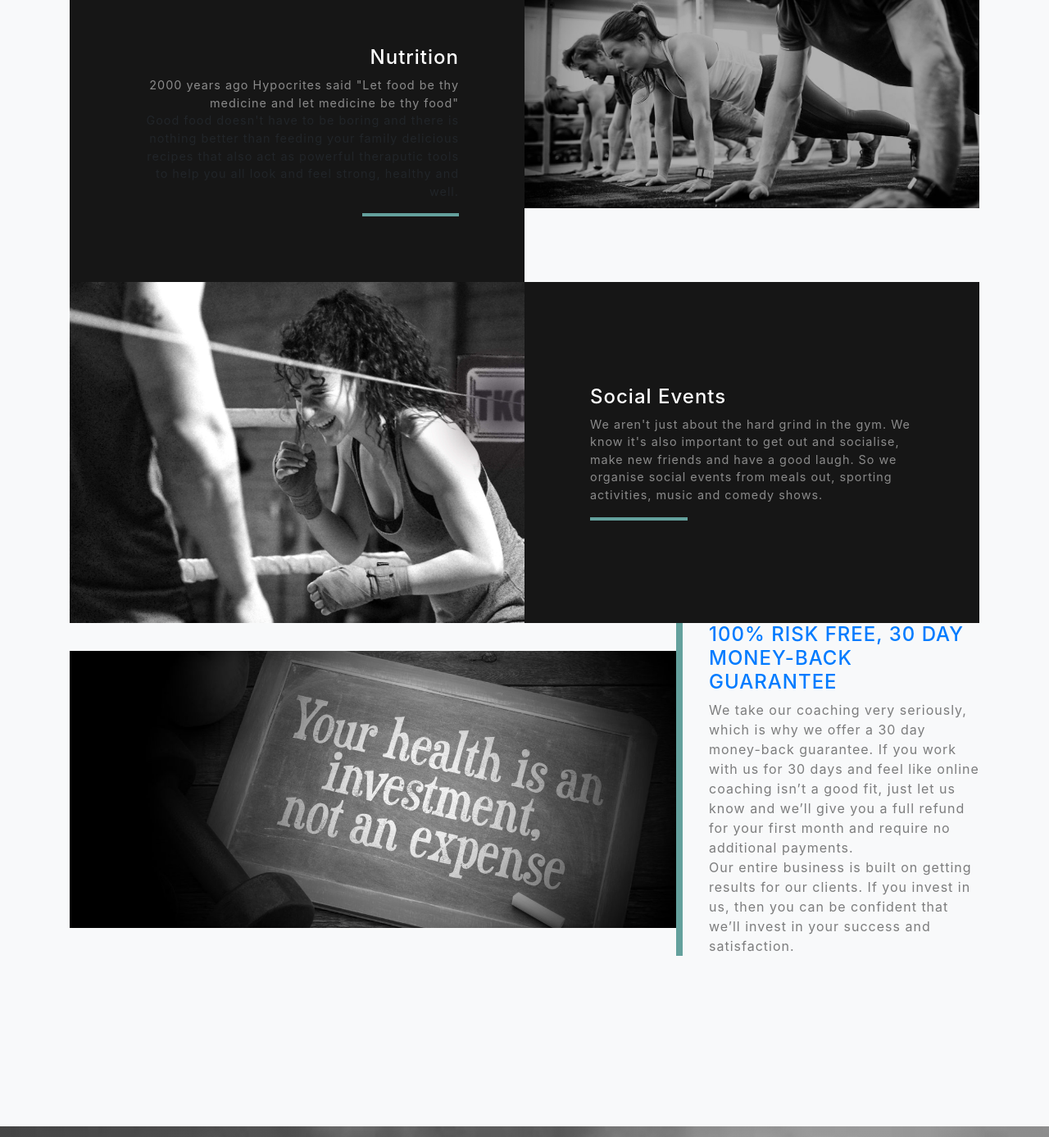
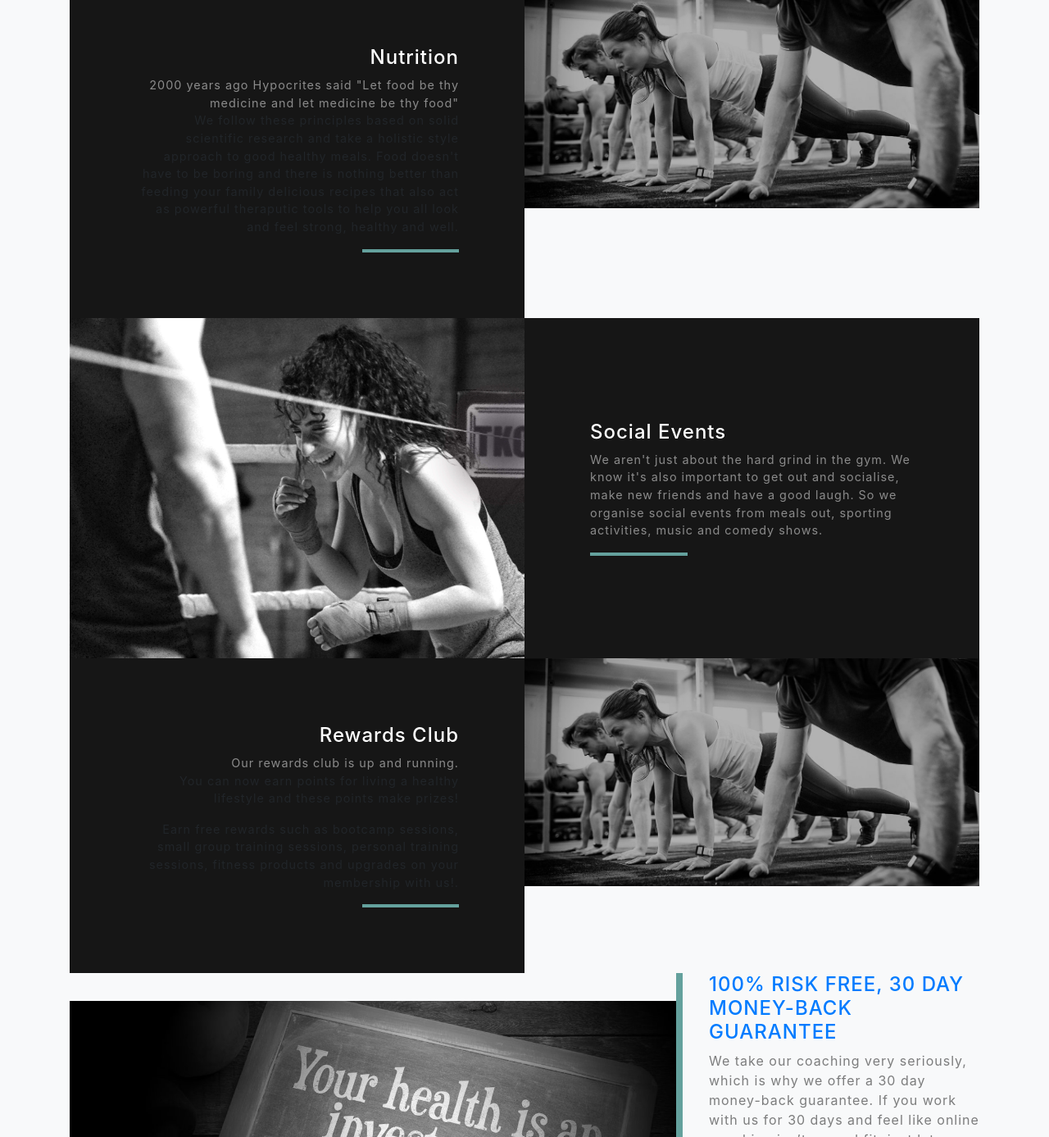
Before and after one commit to jackosullivanpt/elixirclub, a website with bundled scripts: page index.html in a window 1280 px wide. Shown: the part 2140-3527 px from the top of the page at 82% size. Built offline with nearby package versions, Linux system fonts and the light colour scheme; files whose address does not match are found by name.

Commit message:
Update index.html

```diff
--- a/index.html
+++ b/index.html
@@ -129,9 +129,11 @@
               <div class="d-flex h-100">
                 <div class="project-text w-100 my-auto text-center text-lg-right">
                   <a href="http://elitewarrior.co.uk/pt" target="_blank" class="text-white"><h4>Nutrition</h4></a>
-                  <p class="mb-0 text-white-50">2000 years ago Hypocrites said "Let food be thy medicine and let medicine be thy food"</p>
-
-                  <p>Good food doesn't have to be boring and there is nothing better than feeding your family delicious recipes that
+                  <p class="mb-0 text-white-50">2000 years ago Hypocrites said "Let food be thy medicine and let medicine be thy food"
+                  </p>
+                  <p>We follow these principles based on solid scientific research and take a holistic style approach to
+                    good healthy meals.
+                    Food doesn't have to be boring and there is nothing better than feeding your family delicious recipes that
                   also act as powerful theraputic tools to help you all look and feel strong, healthy and well. </p>
                   <hr class="d-none d-lg-block mb-0 mr-0">
                 </div>
@@ -154,6 +156,28 @@
                   We aren't just about the hard grind in the gym. We know it's also important to get out and socialise, make new friends
                   and have a good laugh. So we organise social events from meals out, sporting activities, music and comedy shows. </p>
                   <hr class="d-none d-lg-block mb-0 ml-0">
+                </div>
+              </div>
+            </div>
+          </div>
+        </div>
+
+        <!-- Project Two Four -->
+        <div class="row justify-content-center no-gutters">
+          <div class="col-lg-6">
+            <img class="img-fluid" src="img/small_group.jpg" alt="">
+          </div>
+          <div class="col-lg-6 order-lg-first">
+            <div class="bg-black text-center h-100 project">
+              <div class="d-flex h-100">
+                <div class="project-text w-100 my-auto text-center text-lg-right">
+                  <a href="http://elitewarrior.co.uk/pt" target="_blank" class="text-white"><h4>Rewards Club</h4></a>
+                  <p class="mb-0 text-white-50">Our rewards club is up and running.</p>
+
+                  <p> You can now earn points for living a healthy lifestyle and these points make prizes! </p>
+                  <p> Earn free rewards such as bootcamp sessions, small group training sessions, personal training sessions,
+                    fitness products and upgrades on your membership with us!.</p>
+                  <hr class="d-none d-lg-block mb-0 mr-0">
                 </div>
               </div>
             </div>
```
